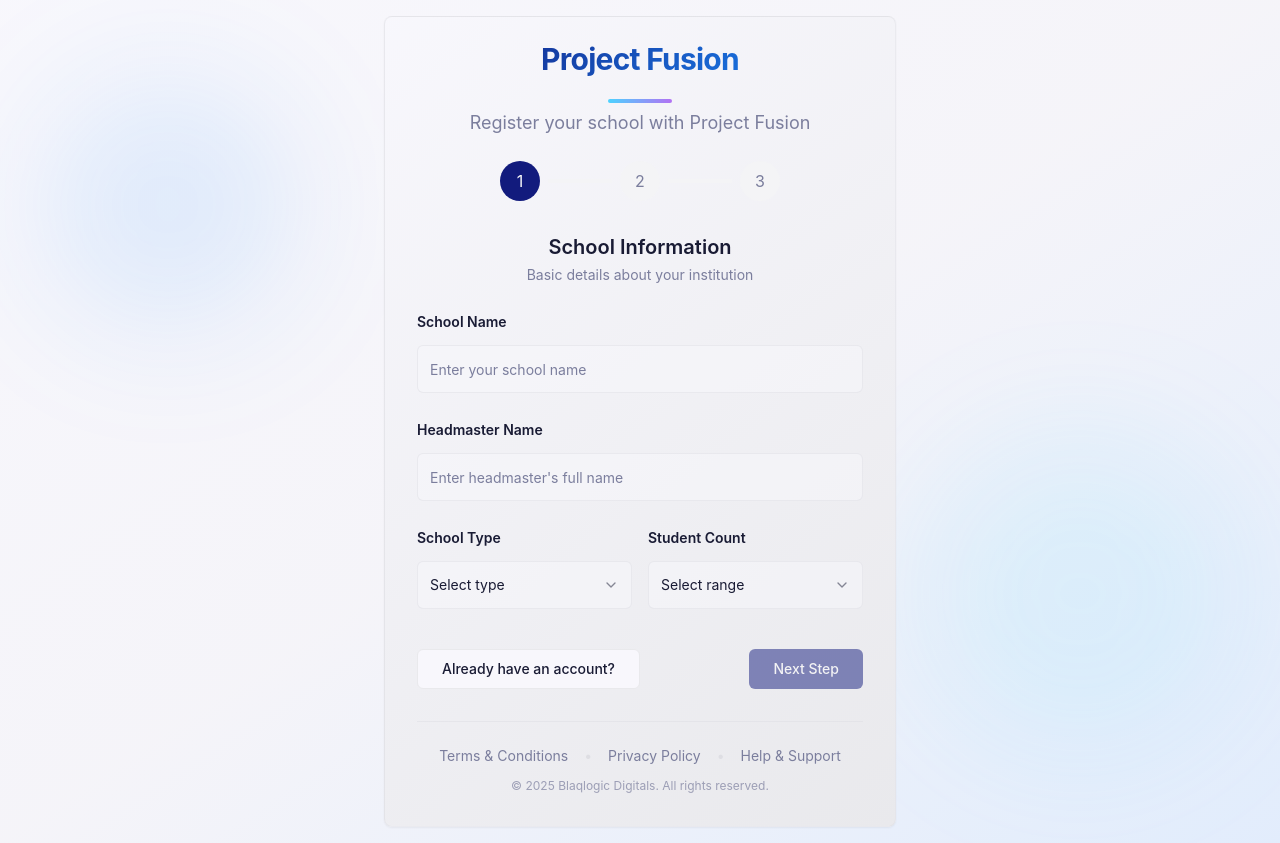
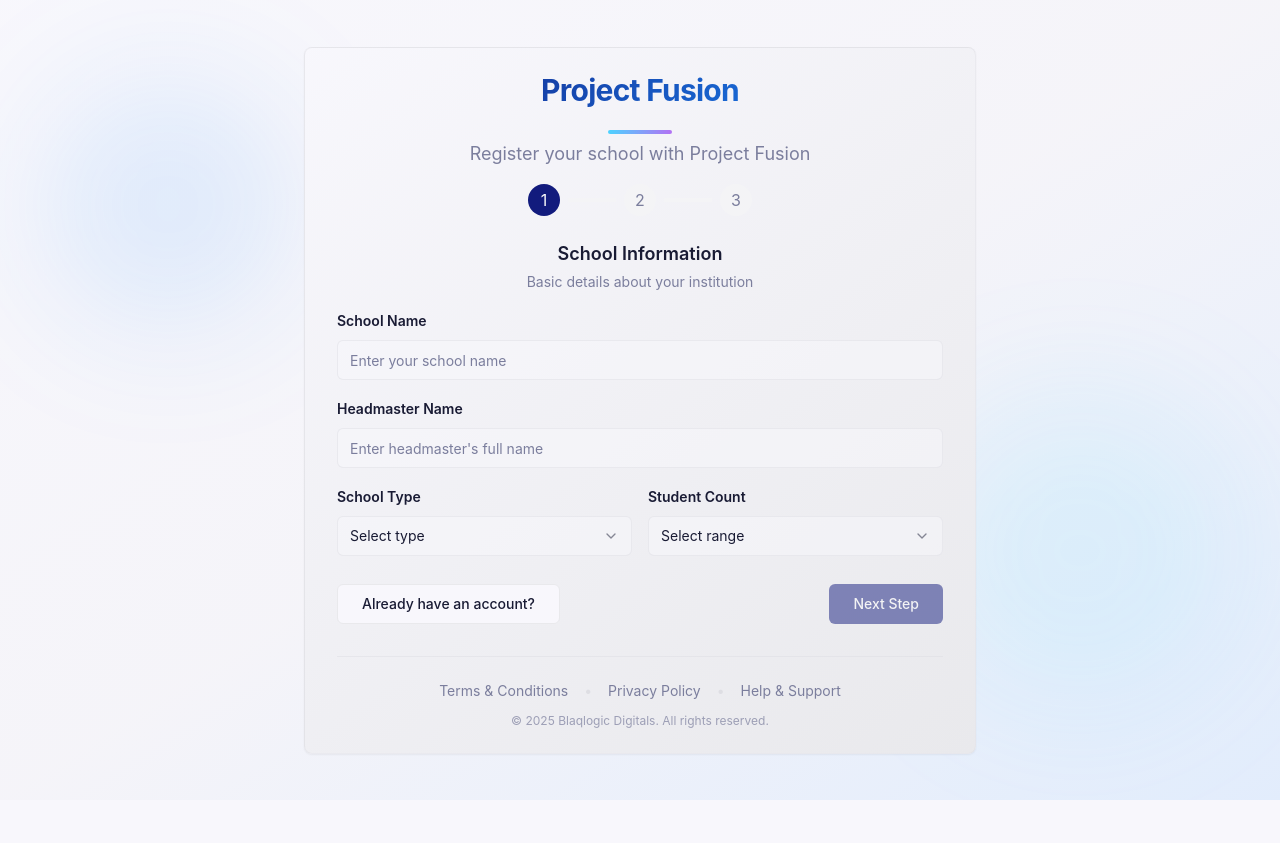
Before and after one commit to Apollox9/fusion-loom, a React (Vite) app: page /auth in a window 1280 px wide. Both pictures are taken after a click on the button "Register your school". After the commit the page ends 800 px from the top, so only its background shows below. Built offline with nearby package versions, Linux system fonts and the light colour scheme.

Commit message:
Refine auth page layout

```diff
--- a/src/components/auth/AuthPage.tsx
+++ b/src/components/auth/AuthPage.tsx
@@ -236,33 +236,35 @@ export function AuthPage() {
         <div className="absolute bottom-20 right-10 w-80 h-80 bg-neon-accent/10 rounded-full blur-3xl animate-float" style={{animationDelay: '1s'}}></div>
       </div>
 
-      <Card className="w-full max-w-lg shadow-electric bg-gradient-card border-border/50 backdrop-blur-sm animate-scale-in relative z-10">
-        <CardHeader className="text-center pb-6">
+      <Card className={`w-full shadow-electric bg-gradient-card border-border/50 backdrop-blur-sm animate-scale-in relative z-10 ${
+        mode === 'register' ? 'max-w-2xl' : 'max-w-lg'
+      }`}>
+        <CardHeader className="text-center pb-4">
           <CardTitle className="text-3xl font-bold gradient-text mb-4">Project Fusion</CardTitle>
           <div className="w-16 h-1 bg-gradient-neon mx-auto mb-4 rounded-full"></div>
           <CardDescription className="text-lg text-muted-foreground">
             {mode === 'signin' ? 'Access your intelligent school management dashboard' : 'Register your school with Project Fusion'}
           </CardDescription>
         </CardHeader>
-        <CardContent className="px-8 pb-8">
+        <CardContent className={`px-8 pb-6 ${mode === 'register' ? 'max-h-[80vh] overflow-y-auto' : ''}`}>
           {mode === 'register' && (
             <>
               {/* Step Indicators */}
-              <div className="flex items-center justify-center mb-8">
+              <div className="flex items-center justify-center mb-6">
                 <div className="flex items-center">
                   {[1, 2, 3].map((step, index) => (
                     <div key={step} className="flex items-center">
-                      <div className={`w-10 h-10 rounded-full flex items-center justify-center transition-all duration-300 ${
+                      <div className={`w-8 h-8 rounded-full flex items-center justify-center transition-all duration-300 ${
                         currentStep > step
                           ? 'bg-primary text-primary-foreground'
                           : currentStep === step
                             ? 'bg-primary text-primary-foreground'
                             : 'bg-muted text-muted-foreground'
                       }`}>
-                        {currentStep > step ? <Check className="w-5 h-5" /> : step}
+                        {currentStep > step ? <Check className="w-4 h-4" /> : step}
                       </div>
                       {index < 2 && (
-                        <div className={`w-16 h-1 mx-2 transition-all duration-300 ${
+                        <div className={`w-12 h-1 mx-2 transition-all duration-500 ${
                           currentStep > step + 1 ? 'bg-primary' : 'bg-muted'
                         }`}>
                           {currentStep === step + 1 && (
@@ -276,22 +278,22 @@ export function AuthPage() {
               </div>
 
               {/* Step Titles */}
-              <div className="text-center mb-6">
+              <div className="text-center mb-4">
                 {currentStep === 1 && (
                   <>
-                    <h3 className="text-xl font-semibold text-foreground">School Information</h3>
+                    <h3 className="text-lg font-semibold text-foreground">School Information</h3>
                     <p className="text-sm text-muted-foreground mt-1">Basic details about your institution</p>
                   </>
                 )}
                 {currentStep === 2 && (
                   <>
-                    <h3 className="text-xl font-semibold text-foreground">Contact Details</h3>
+                    <h3 className="text-lg font-semibold text-foreground">Contact Details</h3>
                     <p className="text-sm text-muted-foreground mt-1">How we can reach you</p>
                   </>
                 )}
                 {currentStep === 3 && (
                   <>
-                    <h3 className="text-xl font-semibold text-foreground">Account Security</h3>
+                    <h3 className="text-lg font-semibold text-foreground">Account Security</h3>
                     <p className="text-sm text-muted-foreground mt-1">Setup your login credentials</p>
                   </>
                 )}
@@ -367,11 +369,11 @@ export function AuthPage() {
               </div>
             </form>
           ) : (
-            <form onSubmit={handleRegister} className="space-y-6">
+            <form onSubmit={handleRegister} className="space-y-4">
               {/* Step 1: School Information */}
               {currentStep === 1 && (
                 <>
-                  <div className="space-y-3">
+                  <div className="space-y-2">
                     <Label htmlFor="school-name" className="text-sm font-semibold text-foreground">School Name</Label>
                     <Input
                       id="school-name"
@@ -379,12 +381,12 @@ export function AuthPage() {
                       value={registerForm.schoolName}
                       onChange={(e) => setRegisterForm({ ...registerForm, schoolName: e.target.value })}
                       required
-                      className="h-12 bg-background/50 border-border/50 focus:border-primary focus:ring-primary/20 transition-all duration-300"
+                      className="h-10 bg-background/50 border-border/50 focus:border-primary focus:ring-primary/20 transition-all duration-300"
                       placeholder="Enter your school name"
                     />
                   </div>
 
-                  <div className="space-y-3">
+                  <div className="space-y-2">
                     <Label htmlFor="headmaster-name" className="text-sm font-semibold text-foreground">Headmaster Name</Label>
                     <Input
                       id="headmaster-name"
@@ -392,16 +394,16 @@ export function AuthPage() {
                       value={registerForm.headmasterName}
                       onChange={(e) => setRegisterForm({ ...registerForm, headmasterName: e.target.value })}
                       required
-                      className="h-12 bg-background/50 border-border/50 focus:border-primary focus:ring-primary/20 transition-all duration-300"
+                      className="h-10 bg-background/50 border-border/50 focus:border-primary focus:ring-primary/20 transition-all duration-300"
                       placeholder="Enter headmaster's full name"
                     />
                   </div>
 
                   <div className="grid grid-cols-2 gap-4">
-                    <div className="space-y-3">
+                    <div className="space-y-2">
                       <Label htmlFor="school-type" className="text-sm font-semibold text-foreground">School Type</Label>
                       <Select value={registerForm.schoolType} onValueChange={(value) => setRegisterForm({ ...registerForm, schoolType: value })}>
-                        <SelectTrigger className="h-12 bg-background/50 border-border/50 focus:border-primary focus:ring-primary/20 transition-all duration-300">
+                        <SelectTrigger className="h-10 bg-background/50 border-border/50 focus:border-primary focus:ring-primary/20 transition-all duration-300">
                           <SelectValue placeholder="Select type" />
                         </SelectTrigger>
                         <SelectContent>
@@ -414,10 +416,10 @@ export function AuthPage() {
                       </Select>
                     </div>
 
-                    <div className="space-y-3">
+                    <div className="space-y-2">
                       <Label htmlFor="student-count" className="text-sm font-semibold text-foreground">Student Count</Label>
                       <Select value={registerForm.studentCount} onValueChange={(value) => setRegisterForm({ ...registerForm, studentCount: value })}>
-                        <SelectTrigger className="h-12 bg-background/50 border-border/50 focus:border-primary focus:ring-primary/20 transition-all duration-300">
+                        <SelectTrigger className="h-10 bg-background/50 border-border/50 focus:border-primary focus:ring-primary/20 transition-all duration-300">
                           <SelectValue placeholder="Select range" />
                         </SelectTrigger>
                         <SelectContent>
@@ -435,7 +437,7 @@ export function AuthPage() {
               {/* Step 2: Contact Details */}
               {currentStep === 2 && (
                 <>
-                  <div className="space-y-3">
+                  <div className="space-y-2">
                     <Label htmlFor="email" className="text-sm font-semibold text-foreground">Official Email Address</Label>
                     <Input
                       id="email"
@@ -443,12 +445,12 @@ export function AuthPage() {
                       value={registerForm.email}
                       onChange={(e) => setRegisterForm({ ...registerForm, email: e.target.value })}
                       required
-                      className="h-12 bg-background/50 border-border/50 focus:border-primary focus:ring-primary/20 transition-all duration-300"
+                      className="h-10 bg-background/50 border-border/50 focus:border-primary focus:ring-primary/20 transition-all duration-300"
                       placeholder="school@example.edu"
                     />
                   </div>
 
-                  <div className="space-y-3">
+                  <div className="space-y-2">
                     <Label htmlFor="phone" className="text-sm font-semibold text-foreground">Phone Number</Label>
                     <Input
                       id="phone"
@@ -456,19 +458,19 @@ export function AuthPage() {
                       value={registerForm.phone}
                       onChange={(e) => setRegisterForm({ ...registerForm, phone: e.target.value })}
                       required
-                      className="h-12 bg-background/50 border-border/50 focus:border-primary focus:ring-primary/20 transition-all duration-300"
+                      className="h-10 bg-background/50 border-border/50 focus:border-primary focus:ring-primary/20 transition-all duration-300"
                       placeholder="+255 123 456 789"
                     />
                   </div>
 
-                  <div className="space-y-3">
+                  <div className="space-y-2">
                     <Label htmlFor="address" className="text-sm font-semibold text-foreground">School Address</Label>
                     <Textarea
                       id="address"
                       value={registerForm.address}
                       onChange={(e) => setRegisterForm({ ...registerForm, address: e.target.value })}
                       required
-                      className="min-h-[100px] bg-background/50 border-border/50 focus:border-primary focus:ring-primary/20 transition-all duration-300"
+                      className="min-h-[80px] bg-background/50 border-border/50 focus:border-primary focus:ring-primary/20 transition-all duration-300"
                       placeholder="Enter your school's full address"
                     />
                   </div>
@@ -478,7 +480,7 @@ export function AuthPage() {
               {/* Step 3: Account Security */}
               {currentStep === 3 && (
                 <>
-                  <div className="space-y-3">
+                  <div className="space-y-2">
                     <Label htmlFor="password" className="text-sm font-semibold text-foreground">Password</Label>
                     <div className="relative">
                       <Input
@@ -487,7 +489,7 @@ export function AuthPage() {
                         value={registerForm.password}
                         onChange={(e) => setRegisterForm({ ...registerForm, password: e.target.value })}
                         required
-                        className="h-12 bg-background/50 border-border/50 focus:border-primary focus:ring-primary/20 transition-all duration-300 pr-12"
+                        className="h-10 bg-background/50 border-border/50 focus:border-primary focus:ring-primary/20 transition-all duration-300 pr-12"
                         placeholder="Enter a strong password"
                       />
                       <button
@@ -501,7 +503,7 @@ export function AuthPage() {
                     <p className="text-xs text-muted-foreground">Use at least 8 characters with a mix of letters, numbers, and symbols</p>
                   </div>
 
-                  <div className="space-y-3">
+                  <div className="space-y-2">
                     <Label htmlFor="confirm-password" className="text-sm font-semibold text-foreground">Confirm Password</Label>
                     <div className="relative">
                       <Input
@@ -510,7 +512,7 @@ export function AuthPage() {
                         value={registerForm.confirmPassword}
                         onChange={(e) => setRegisterForm({ ...registerForm, confirmPassword: e.target.value })}
                         required
-                        className="h-12 bg-background/50 border-border/50 focus:border-primary focus:ring-primary/20 transition-all duration-300 pr-12"
+                        className="h-10 bg-background/50 border-border/50 focus:border-primary focus:ring-primary/20 transition-all duration-300 pr-12"
                         placeholder="Confirm your password"
                       />
                       <button
@@ -526,7 +528,7 @@ export function AuthPage() {
                     )}
                   </div>
 
-                  <div className="space-y-4">
+                  <div className="space-y-3">
                     <div className="flex items-start space-x-3">
                       <Checkbox
                         id="agree-terms"
@@ -558,7 +560,7 @@ export function AuthPage() {
               )}
 
               {/* Navigation Buttons */}
-              <div className="flex justify-between pt-4">
+              <div className="flex justify-between pt-3">
                 <Button
                   type="button"
                   variant="outline"
```
